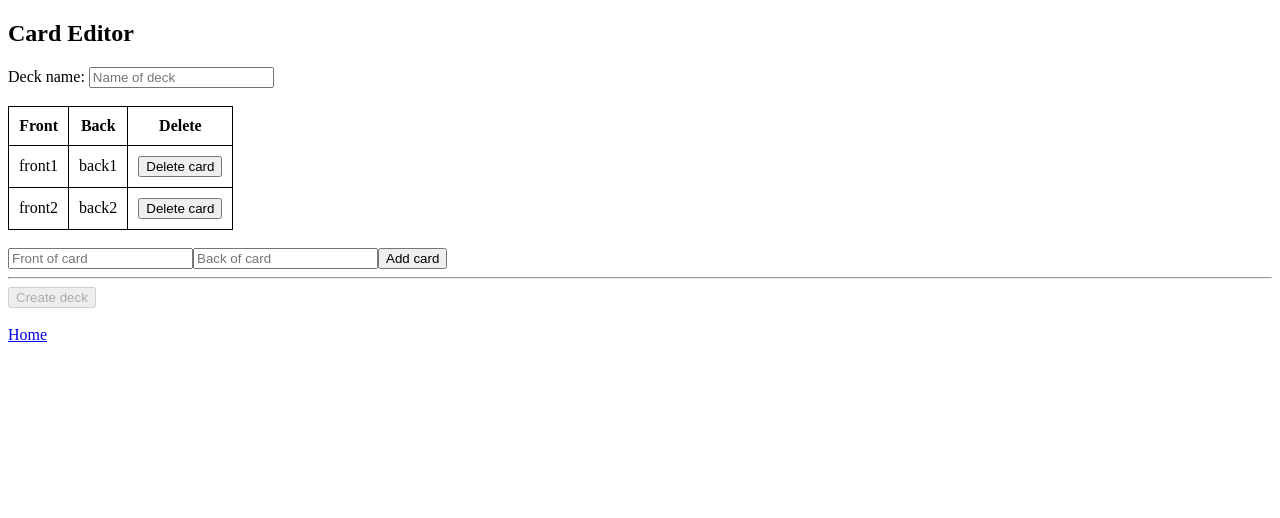
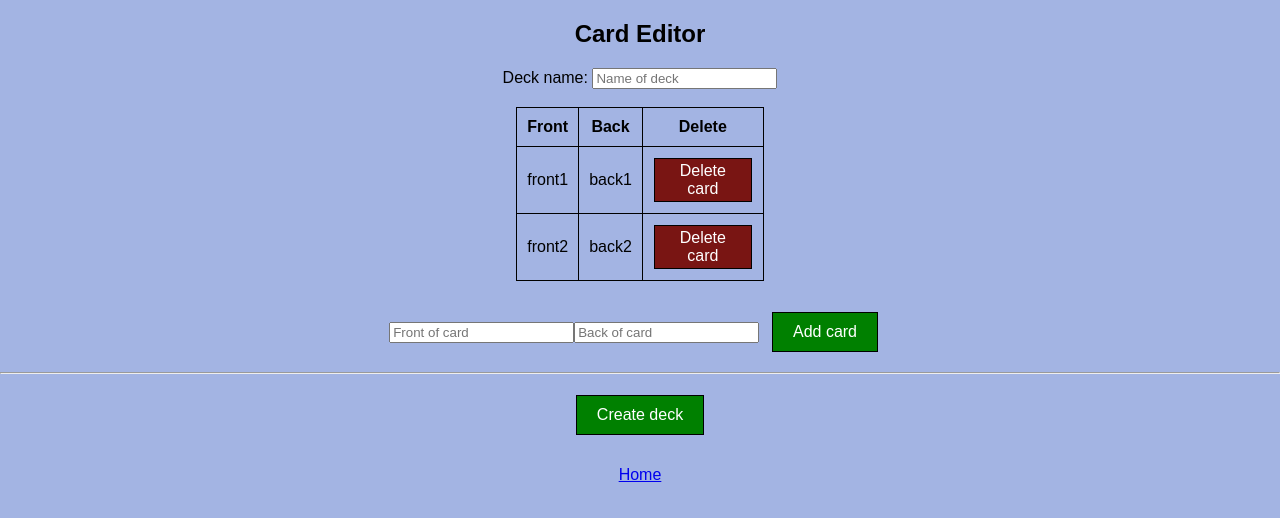
Before and after one commit to gblanc25/bootcamp, a React (Create React App) app: page /editor in a window 1280 px wide. Shown: the top 518 px of the page. Built offline with nearby package versions, Linux system fonts and the light colour scheme; no server answers.

Commit message:
part 5 complete

```diff
--- a/src/App.js
+++ b/src/App.js
@@ -1,18 +1,18 @@
 import React from 'react';
+import Homepage from './Homepage';
 import CardEditor from './CardEditor';
 import CardViewer from './CardViewer';
-import Homepage from './Homepage';
 
 import {Switch, Route} from 'react-router-dom';
 
 const App = () => {
   return (
     <Switch>
+      <Route exact path="/editor">
+        <CardEditor />
+      </Route>
       <Route exact path="/">
         <Homepage />
-      </Route>
-      <Route exact path="/editor">
-        <CardEditor />
       </Route>
       <Route exact path="/viewer/:deckId">
         <CardViewer />
--- a/src/CardEditor.css
+++ b/src/CardEditor.css
@@ -1,3 +1,11 @@
+body {
+  font-family: Arial, Helvetica, sans-serif;
+  background-color: #a3b4e3;
+  text-align: center;
+  margin: auto;
+  display: center;
+}
+
 table,
 td,
 th {
@@ -6,9 +14,60 @@ th {
 
 table {
   border-collapse: collapse;
+  margin: auto;
 }
 
-td,
-th {
-  padding: 10px;
-}
+.card {
+    border: 1px solid black;
+    min-width: 200px;
+    text-align: center;
+    margin-left: 25%;
+    padding: 50px;
+    margin-right: 25%;
+    margin-top: 5%;
+    margin-bottom: 5%;
+    background-color: white;
+  }
+
+  .other {
+    background-color: green; /* Green */
+    border: 1px solid black;
+    color: white;
+    padding: 10px 20px;
+    margin: 1%;
+    text-align: center;
+    text-decoration: none;
+    display: inline-block;
+    font-size: 16px;
+  }
+
+  .delete {
+    background-color: #791513; /* Green */
+    border: 1px solid black;
+    color: white;
+    padding: 3px 8px;
+    margin: 1%;
+    text-align: center;
+    text-decoration: none;
+    display: inline-block;
+    font-size: 16px;
+  }
+
+  .card:hover {
+    cursor: pointer;
+  }
+
+  button:hover{
+    background-color: darkgreen;
+    cursor:pointer;
+  }
+
+  .delete:hover{
+    background-color: darkred;
+    cursor:pointer;
+  }
+
+  .link{
+    color: black;
+    font-size: large;
+  }
--- a/src/CardEditor.js
+++ b/src/CardEditor.js
@@ -45,7 +45,9 @@ class CardEditor extends React.Component {
     const newDeck = { cards: this.state.cards, name: this.state.name };
     updates[`/flashcards/${deckId}`] = newDeck;
     updates[`/homepage/${deckId}`] = { name: this.state.name };
-    const onComplete = () => this.props.history.push(`/viewer/${deckId}`);
+    const onComplete = () => {
+      this.props.history.push(`/viewer/${deckId}`);
+      this.props.history.push(`/`);}
     this.props.firebase.update(`/`, updates, onComplete);
   };
 
@@ -56,7 +58,7 @@ class CardEditor extends React.Component {
           <td>{card.front}</td>
           <td>{card.back}</td>
           <td>
-            <button onClick={() => this.deleteCard(index)}>Delete card</button>
+            <button class="delete" onClick={() => this.deleteCard(index)}>Delete card</button>
           </td>
         </tr>
       );
@@ -98,10 +100,10 @@ class CardEditor extends React.Component {
           placeholder="Back of card"
           value={this.state.back}
         />
-        <button onClick={this.addCard}>Add card</button>
+        <button class="other" onClick={this.addCard}>Add card</button>
         <hr />
         <div>
-          <button
+          <button class="other"
             disabled={!this.state.name.trim() || this.state.cards.length === 0}
             onClick={this.createDeck}
           >
--- a/src/CardViewer.css
+++ b/src/CardViewer.css
@@ -1,11 +1,45 @@
+body {
+  font-family: Arial, Helvetica, sans-serif;
+  background-color: #a3b4e3;
+  text-align: center;
+  margin: auto;
+  display: center;
+}
+
 .card {
     border: 1px solid black;
-    width: fit-content;
     min-width: 200px;
     text-align: center;
+    margin-left: 25%;
     padding: 50px;
+    margin-right: 25%;
+    margin-top: 5%;
+    margin-bottom: 5%;
+    background-color: white;
+  }
+
+  button {
+    background-color: green; /* Green */
+    border: 1px solid black;
+    color: white;
+    padding: 10px 20px;
+    margin: 1%;
+    text-align: center;
+    text-decoration: none;
+    display: inline-block;
+    font-size: 16px;
   }
 
   .card:hover {
     cursor: pointer;
   }
+
+  button:hover{
+    background-color: darkgreen;
+    cursor:pointer;
+  }
+
+  .link{
+    color: black;
+    font-size: large;
+  }
--- a/src/CardViewer.js
+++ b/src/CardViewer.js
@@ -71,7 +71,7 @@ class CardViewer extends React.Component {
           Next card
         </button>
         <hr />
-        <Link to="/">Home</Link>
+        <Link class="link" to="/">Home</Link>
       </div>
     );
   }
--- /dev/null
+++ b/src/Homepage.css
@@ -0,0 +1,20 @@
+
+body {
+  font-family: Arial, Helvetica, sans-serif;
+  background-color: #a3b4e3;
+}
+
+table,
+td,
+th {
+  border: 1px solid black;
+}
+
+table {
+  border-collapse: collapse;
+}
+
+td,
+th {
+  padding: 10px;
+}
--- a/src/Homepage.js
+++ b/src/Homepage.js
@@ -1,4 +1,5 @@
 import React from 'react';
+import './Homepage.css';
 import { Link, withRouter } from 'react-router-dom';
 import { firebaseConnect, isLoaded } from 'react-redux-firebase';
 import { connect } from 'react-redux';
@@ -17,8 +18,8 @@ class Homepage extends React.Component {
     if (!isLoaded(this.props.deck)) {
         return <div>Loading...</div>;
       }
-    let keys = Object.keys(this.props["deck"]["homepage"])
-    let names = Object.values(this.props["deck"]["homepage"])
+    let keys = Object.keys(this.props["deck"]["homepage"]);
+    let names = Object.values(this.props["deck"]["homepage"]);
     return (
         <><h1>Homepage</h1>
         <Link to='/editor'>Create a New Deck</Link>
@@ -28,7 +29,13 @@ class Homepage extends React.Component {
   }
 }
 
-const mapStateToProps = (state, props) => {
+// Steps to make Homepage appear for some reason:
+// run npm start
+// change the const deck line to be const deck = state.firebase.data["1"];
+// refresh webpage, should say loading on webpage
+// now return that line to as it originally was, homepage should show up
+
+const mapStateToProps = (state) => {
     const deck = state.firebase.data;
     return { deck: deck };
   };
```
Also changed, not shown: src/Test.js (added, +94 -0 lines). Lines whose indentation alone changed are shown as unchanged.
